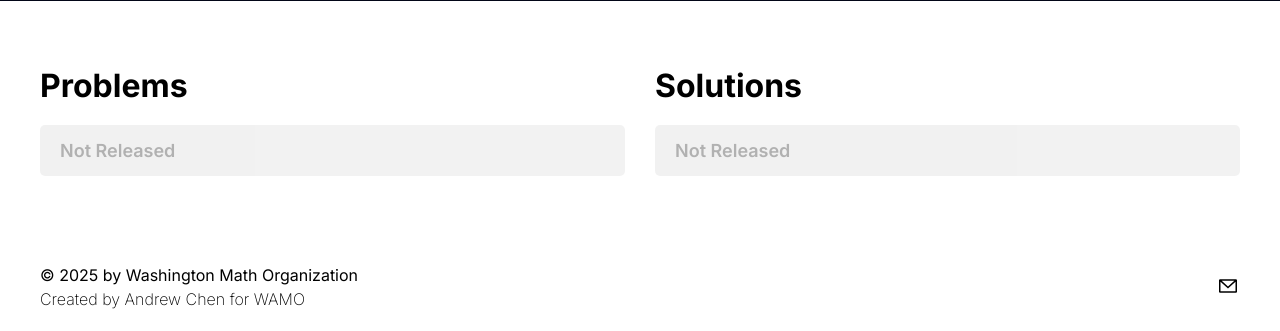
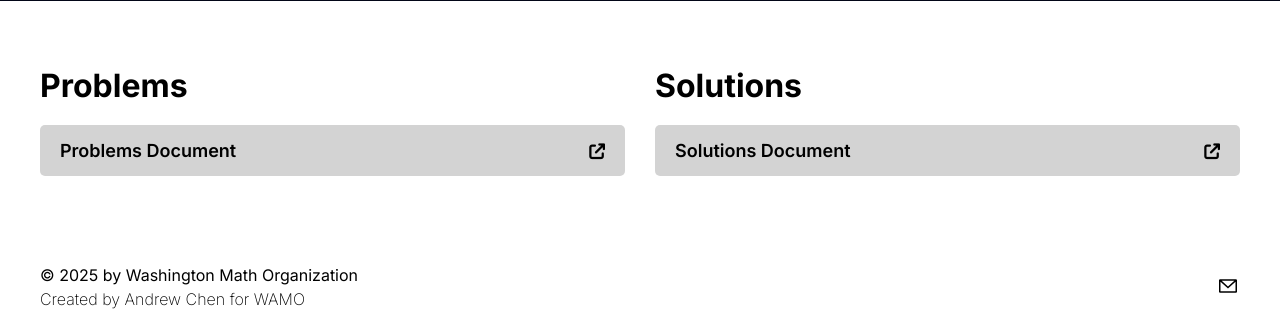
Before and after one commit to actiniumn404/WAMO, a Flask app: template templates/events/wamo3.html in a window 1280 px wide. Shown: the part 469-800 px from the top of the page. Run offline with Flask 3, Linux system fonts and the light colour scheme; the template is opened without the code that fills it, so the values that code supplies are empty; some libraries are stand-ins or nearby versions.

Commit message:
Update website with new problems & solutions

```diff
--- a/main.py
+++ b/main.py
@@ -57,6 +57,10 @@ def page_home():
 def page_whyus():
     return render_template("team.html")
 
+@app.route('/testimonials.html')
+def page_whyus():
+    return render_template("testimonials.html")
+
 @app.route('/events/<event>.html')
 def page_events(event):
     return render_template(f"events/{event}.html")
--- a/templates/base.html
+++ b/templates/base.html
@@ -47,7 +47,7 @@
         </div>
         <div id="navigation_links" tabindex="-1">
             <a href="/#whyus">Why Us</a>
-            <a href="/events/testimonials">Testimonials</a>
+            <a href="/testimonials">Testimonials</a>
             <a href="/team">Meet The Team</a>
             <div id="projects" tabindex="-1">
                 <span>Projects <i class="fa fa-angle-down"></i></span>
--- a/templates/events/wamo3.html
+++ b/templates/events/wamo3.html
@@ -23,8 +23,8 @@
             <span class="title">Problems</span>
         </div>
 
-        <a class="document disabled" href="" target="_blank">
-            <div class="name">Not Released</div>
+        <a class="document" href="https://drive.google.com/file/d/1OYAybpVAAKs9NdRcFuDWkzv2yDR-E0AU/view?usp=sharing" target="_blank">
+            <div class="name">Problems Document <i class="fa-solid fa-arrow-up-right-from-square"></i></div>
         </a>
     </section>
 
@@ -33,8 +33,8 @@
             <span class="title">Solutions</span>
         </div>
 
-        <a class="document disabled" href="" target="_blank">
-            <div class="name">Not Released</div>
+        <a class="document" href="https://drive.google.com/file/d/1aDeC2mulTw9YHGvinSqbl6QIzKXM-hKX/view?usp=sharing" target="_blank">
+            <div class="name">Solutions Document <i class="fa-solid fa-arrow-up-right-from-square"></i></div>
         </a>
     </section>
 </section>
--- a/templates/index.html
+++ b/templates/index.html
@@ -18,7 +18,7 @@
 
     <div id="events_wrapper">
         <a class="event" style="--bg: url(/static/assets/uw.png)" href="events/wamo3">
-            <span class="upcoming">Ongoing</span>
+            <span class="badge"></span>
             <div>
                 <span class="title">WAMO 3</span>
                 <span class="description">April 12th, 2025 to April 26th, 2025</span>
```
Also changed, not shown: templates/events/wamc.html (+5 -5 lines), templates/testimonials.html (renamed from templates/events/testimonials.html).
